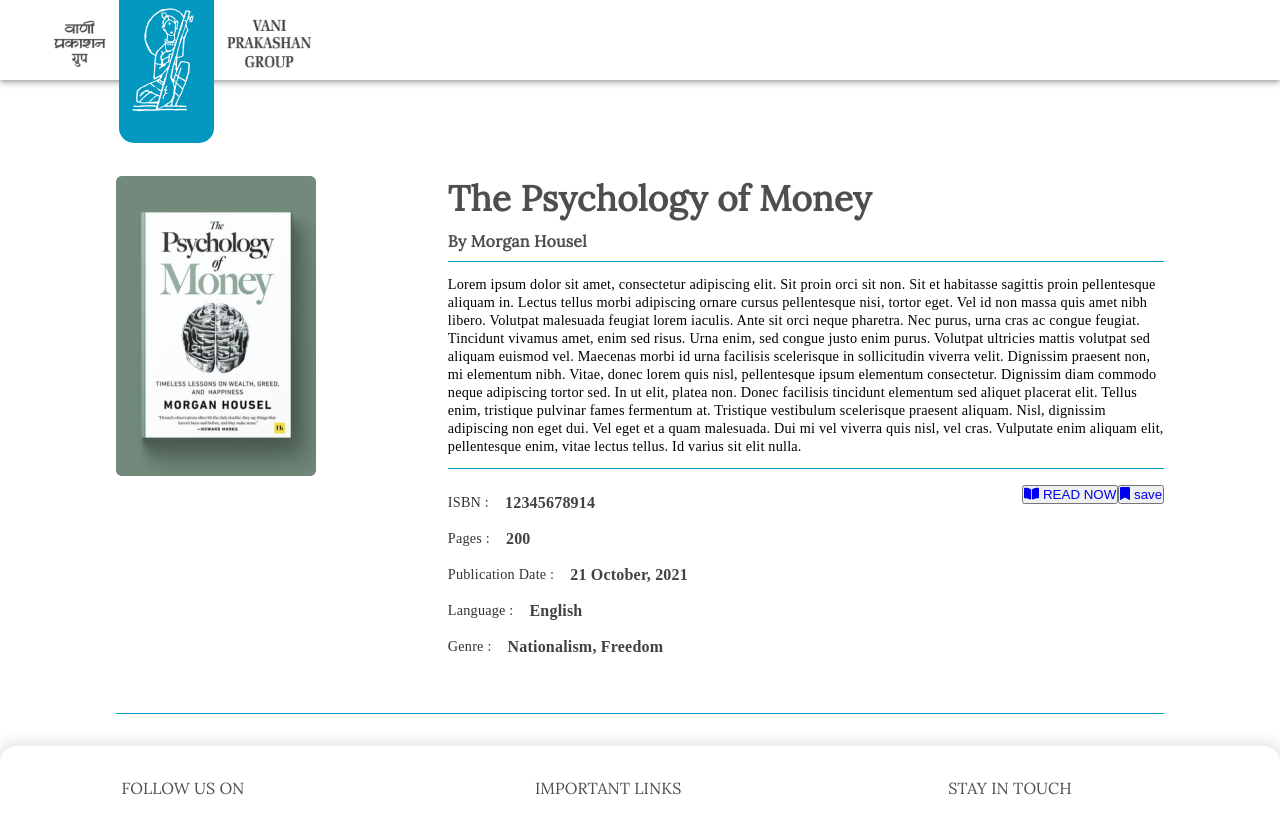
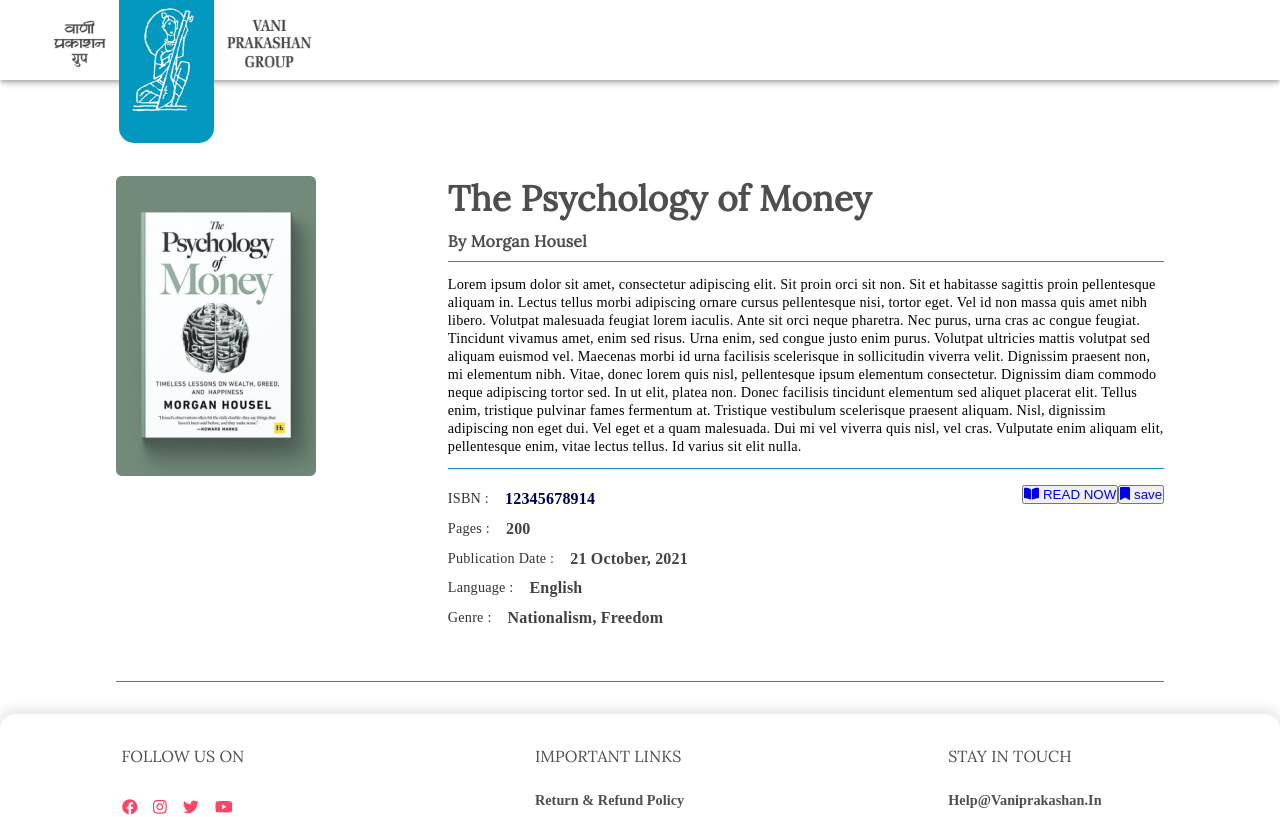
Before and after one commit to premsharma1230/vaniInstitutional, a React (Create React App) app: page /Description in a window 1280 px wide. Shown: the top 817 px of the page. Built offline with nearby package versions, Linux system fonts and the light colour scheme; a web font is replaced by a local one.

Commit message:
desciption page

```diff
--- a/src/pages/Description/Description.jsx
+++ b/src/pages/Description/Description.jsx
@@ -81,6 +81,13 @@
             </div>
           </div>
         </div>
+        {/* Other-Books */}
+        <div className="Otherbook_Wrapper">
+             <div>
+
+             </div>
+        </div>
+        {/* end-here--Other-Books */}
       </div>
       <Footer />
     </section>
--- a/src/styles/styleModules/Description/_description.scss
+++ b/src/styles/styleModules/Description/_description.scss
@@ -55,7 +55,12 @@
             display: grid;
             grid-template-columns: repeat(2, max-content);
             grid-gap: 1rem;
-            padding: 0.5rem 0;
+            padding: 0.3rem 0;
+            &:nth-child(1) {
+              strong {
+                color: $span;
+              }
+            }
             span {
               font-size: 0.89em;
               font-weight: 500;
--- a/src/styles/styleModules/_variables.scss
+++ b/src/styles/styleModules/_variables.scss
@@ -7,6 +7,7 @@
 $skysolid: #0298bf;
 $paraText: #4e4e4e;
 $strong: #434242;
+$span: #020056;
 
 // --------
 
--- a/src/styles/styleModules/style.css
+++ b/src/styles/styleModules/style.css
@@ -513,7 +513,11 @@
       grid-template-columns: repeat(2, -webkit-max-content);
       grid-template-columns: repeat(2, max-content);
   grid-gap: 1rem;
-  padding: 0.5rem 0;
+  padding: 0.3rem 0;
+}
+
+.Description_wrapper .Description_Content .Description_Right .About-book-detail > ul li:nth-child(1) strong {
+  color: #020056;
 }
 
 .Description_wrapper .Description_Content .Description_Right .About-book-detail > ul li span {
```
Also changed, not shown: 1 other file (tests, documents, lock files or other folders).
